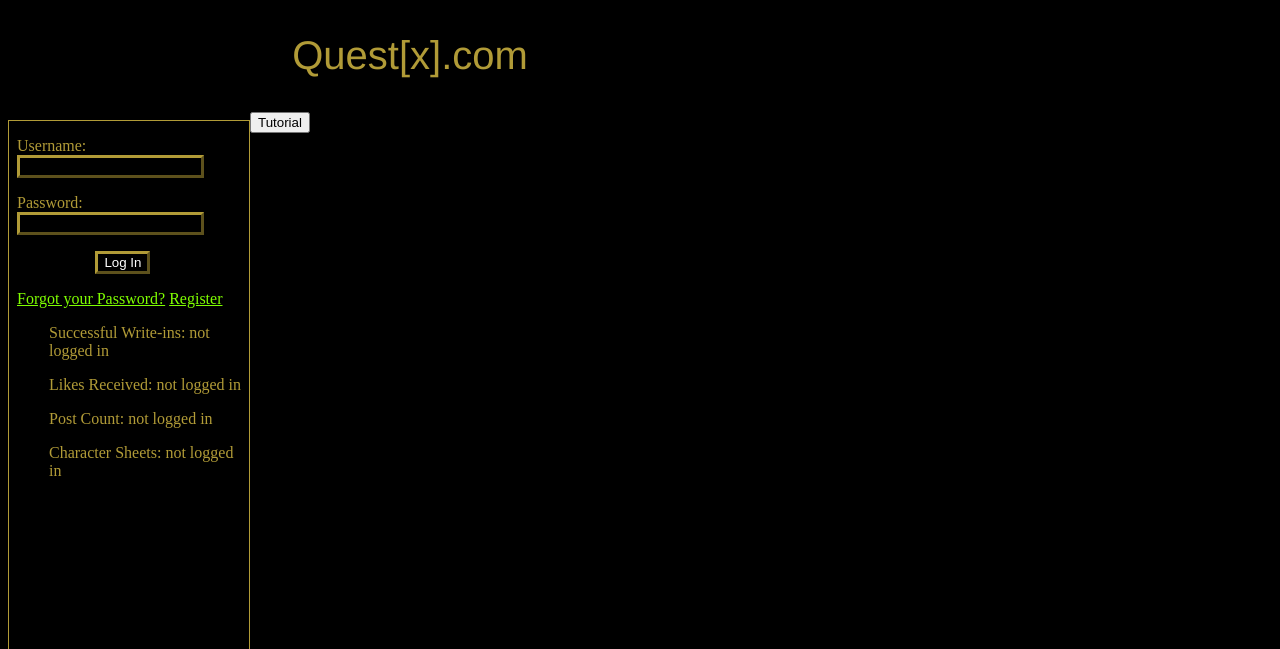
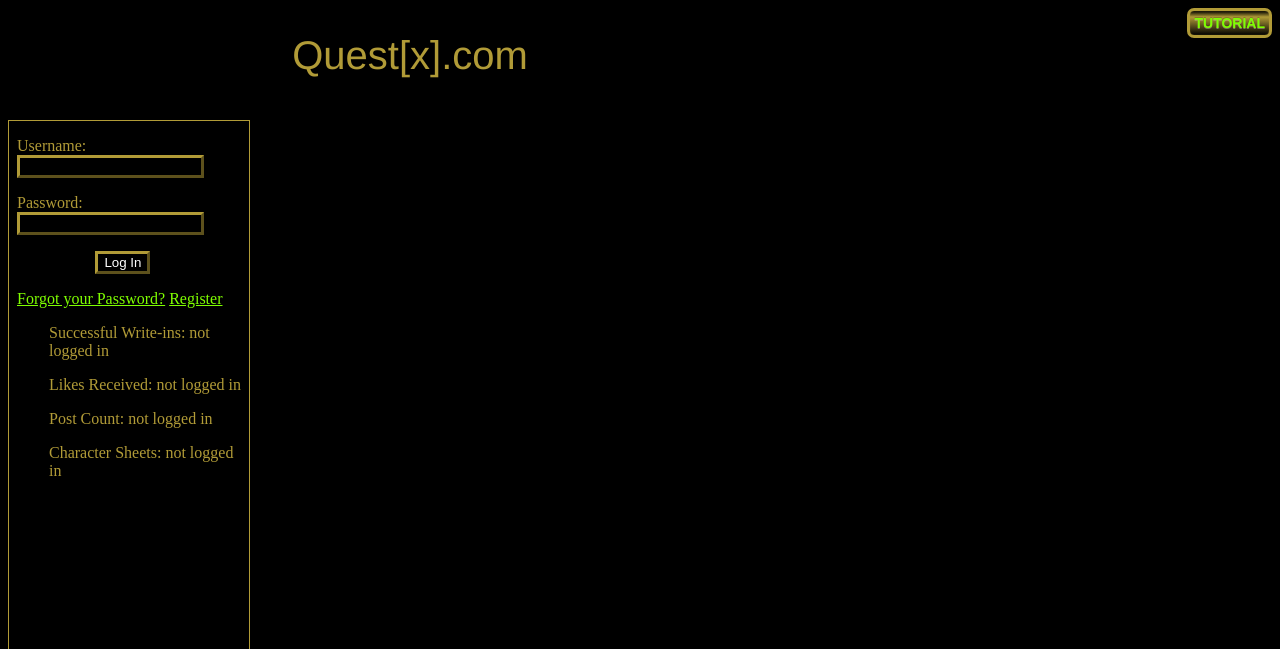
Before and after one commit to Cipnuvofli/rpg-forum, a PHP site: page /Home.php in a window 1280 px wide. Shown: the top 649 px of the page. Run offline with PHP 8.4, Linux system fonts and the light colour scheme; data that the repository does not hold is empty.

Commit message:
Primarily a design commit, this fixes most of the things that got broken bringing the site to w3c compliance and makes general design improvements. TODO: Fix footer

```diff
--- a/CSS/Quest[x].css
+++ b/CSS/Quest[x].css
@@ -19,6 +19,20 @@
 
 }
 
+ul
+{
+list-style-type:none;
+margin:0;
+padding:0;
+overflow:hidden;
+color:#b19b37;
+
+}
+li
+{
+float:left;
+}
+
 #UserCard
 {
 	float:left;
@@ -29,14 +43,7 @@
 	border-width:1px;
 
 }
-#UCAvatar
-{
-	float:center;
-}
-#Avatarchange
-{
-	float:center;
-}
+
 #Topics
 {
 	margin-left: 19em;
@@ -44,7 +51,7 @@
 	margin-top: 0.5em;
 	height:15em;
 }
-#TopicQuest
+.TopicQuest
 {
 	border:.2em outset #b19b37;
 	background-color:#003300;
@@ -52,23 +59,30 @@
 
 }
 
-#TopicRoleplay
+.TopicRoleplay
 {
 	border:.2em outset #b19b37;
 	background-color:#680000;
 
 }
-#TopicFiction
+.TopicFiction
 {
 	border:.2em outset #b19b37;
 	background-color: #660099;
 
 
 }
-#TopicGeneric
+.TopicGeneric
 {
 	border:.2em outset #b19b37;
 	background-color: #343434;
+
+}
+#footer
+{
+	color:#b19b37;
+	clear:both;
+	text-align:center;
 
 }
 #Username
@@ -116,14 +130,91 @@
 }
 
 
-#StoryOnlyButton
+.StoryOnlyLink
 {
-margin-right:1em;
-float:right;
-border:.3em outset #ffffff;
-text-align:center;
+	float:right;
+	display:block;
+	font-weight:bold;
+	text-align:center;
+	text-decoration:none;
+	text-transform:uppercase;
+	font-family: Arial, Helvetica, sans-serif;
+	font-size: 14px;
+	color: #ffffff;
+	padding: 4px;
+	background: -moz-linear-gradient(
+		top,
+		#000000 0%,
+		#b19b37 25%,
+		#000000);
+	background: -webkit-gradient(
+		linear, left top, left bottom,
+		from(#000000),
+		color-stop(0.25, #b19b37),
+		to(#000000));
+	-moz-border-radius: 7px;
+	-webkit-border-radius: 7px;
+	border-radius: 7px;
+	border: 3px solid #b19b37;
+	-moz-box-shadow:
+		0px 3px 11px rgba(000,000,000,0.5),
+		inset 0px 0px 1px rgba(177,155,55,1);
+	-webkit-box-shadow:
+		0px 3px 11px rgba(000,000,000,0.5),
+		inset 0px 0px 1px rgba(177,155,55,1);
+	box-shadow:
+		0px 3px 11px rgba(000,000,000,0.5),
+		inset 0px 0px 1px rgba(177,155,55,1);
+	text-shadow:
+		0px -1px 0px rgba(000,000,000,0.2),
+		0px 1px 0px rgba(255,255,255,0.3);
+
 
 }
+.Upperlinks
+{
+	float:right;
+	display:block;
+	font-weight:bold;
+	text-align:center;
+	text-decoration:none;
+	text-transform:uppercase;
+	font-family: Arial, Helvetica, sans-serif;
+	font-size: 14px;
+	color: #ffffff;
+	padding:4px;
+	background: -moz-linear-gradient(
+		top,
+		#000000 0%,
+		#b19b37 25%,
+		#000000);
+	background: -webkit-gradient(
+		linear, left top, left bottom,
+		from(#000000),
+		color-stop(0.25, #b19b37),
+		to(#000000));
+	-moz-border-radius: 7px;
+	-webkit-border-radius: 7px;
+	border-radius: 7px;
+	border: 3px solid #b19b37;
+	-moz-box-shadow:
+		0px 3px 11px rgba(000,000,000,0.5),
+		inset 0px 0px 1px rgba(177,155,55,1);
+	-webkit-box-shadow:
+		0px 3px 11px rgba(000,000,000,0.5),
+		inset 0px 0px 1px rgba(177,155,55,1);
+	box-shadow:
+		0px 3px 11px rgba(000,000,000,0.5),
+		inset 0px 0px 1px rgba(177,155,55,1);
+	text-shadow:
+		0px -1px 0px rgba(000,000,000,0.2),
+		0px 1px 0px rgba(255,255,255,0.3);
+
+
+
+}
+
+
 #ThreadStatuses
 {
 float:right;
@@ -140,7 +231,7 @@
 
 #RulesLayout
 {
-float:center;
+
 border:.3em outset #b19b37;
 text-align:left;
 }
@@ -172,12 +263,6 @@
 color:#b19b37;
 }
 
-ul
-{
-text-align:center;
-color:#b19b37;
-}
-
 a
 {
 text-align:center;
--- a/Home.php
+++ b/Home.php
@@ -2,17 +2,21 @@
 
 <?php include "usercard.php"?>
 
-<div id = "Buttons">
+
+
+
 <?php
 if(isset($_SESSION['loggedin']))
 {
-echo'<button style="background-color:#00000; margin-left:4.5em" type="button" onClick="location.href=\'CreateThread.php\'">Create Thread';
-echo'</button>';
+echo'<a href = "CreateThread.php" class = "Upperlinks">Create Thread</a>';
 }
 ?>
-<button style= "background-color:#000000 margin-left:2em" type="button" onClick="location.href='tutorial.php'">Tutorial
-</button>
-</div>
+
+
+<a href = "Tutorial.php" class = "Upperlinks">Tutorial</a>
+
+
+
 
 
 <?php include "listtopics.php"?>
--- a/footer.php
+++ b/footer.php
@@ -1,3 +1,5 @@
-<div id="footer" style ="color:#b19b37;clear:both;text-align:center;">Forum created by Joseph Penrod and Steven White </div>
 </body>
+<footer>
+<div id="footer">Forum created by Joseph Penrod and Steven White </div>
+</footer>
 </html>
--- a/listposts.php
+++ b/listposts.php
@@ -10,7 +10,7 @@
 
 
 
-$id = "Select id FROM topics WHERE title = $ ";
+$id = "Select id FROM topics WHERE id = $ ";
 
 $sql = "SELECT postdate, title, originalposter, update FROM posts WHERE Threadid = $id";
 $result = mysql_query($sql) or die(mysql_error());
--- a/listtopics.php
+++ b/listtopics.php
@@ -22,7 +22,7 @@
 	$id = $row['id'];
 	if($genre == 'Generic')
 	{
-		echo '<div id = "TopicGeneric">';
+		echo '<div class = "TopicGeneric">';
 		echo '<p><a href = "Topic.php?threadid='.$id.'">'.$title.'</a></p>';
 		echo '<p>Posted by:'.$originalposter.'</p>';
 		echo '<p>Original Post Date: '.$postdate.'</p>';
@@ -31,32 +31,24 @@
 	}
 	if($genre == 'Quest')
 	{
-		echo '<div id = "TopicQuest">';
-		echo '<p><a href = "Topic.php?threadid='.$id.'">'.$title.'</a></p>';
+		echo '<div class = "TopicQuest">';
+		echo '<p><a href = "Topic.php?threadid='.$id.'&storyonly=0">'.$title.'</a></p><div class = "StoryOnlyLink"><a href = "Topic.php?threadid='.$id.'&storyonly=1">Story Only</a></div>';
 		echo '<p>Posted by:'.$originalposter.'</p>';
 		echo '<p>Original Post Date: '.$postdate.'</p>';
-		echo '<div id = "StoryOnlyButton">';
-		echo '<button style= "background-color: #000000" type="button" value="Story Only">';
-		echo '</button>';
-		echo '</div>';
 		echo '</div>';
 
 	}
 	if($genre == 'Fiction')
 	{
-		echo '<div id = "TopicFiction">';
-		echo '<p><a href = "Topic.php?threadid='.$id.'">'.$title.'</a></p>';
+		echo '<div class = "TopicFiction">';
+		echo '<p><a href = "Topic.php?threadid='.$id.'&storyonly=0">'.$title.'</a></p><div class = "StoryOnlyLink"><a href = "Topic.php?threadid='.$id.'&storyonly=1">Story Only</a></div>';
 		echo '<p>Posted by:'.$originalposter.'</p>';
 		echo '<p>Original Post Date: '.$postdate.'</p>';
-		echo '<div id = "StoryOnlyButton">';
-		echo '<button style= "background-color: #000000" type="button" value="Story Only">';
-		echo '</button>';
-		echo '</div>';
 		echo '</div>';
 	}
 	if($genre == 'Roleplay')
 	{
-		echo '<div id = "TopicRoleplay">';
+		echo '<div class = "TopicRoleplay">';
 		echo '<p><a href = "Topic.php?threadid='.$id.'">'.$title.'</a></p>';
 		echo '<p>Posted by:'.$originalposter.'</p>';
 		echo '<p>Original Post Date: '.$postdate.'</p>';
--- a/usercard.php
+++ b/usercard.php
@@ -2,7 +2,7 @@
 session_start();
 if(isset($_SESSION['loggedin']))
 {
-        echo '<div id = "UserCard">\n';
+        echo '<div id = "UserCard">';
 		echo '<p id = "UCAvatar"><img src="'.$_SESSION['Avatar'].'" alt = "User Avatar"></p>';
         echo '<p id =  "Username">Logged in as: '.$_SESSION['name'].'</p>';
 
```
